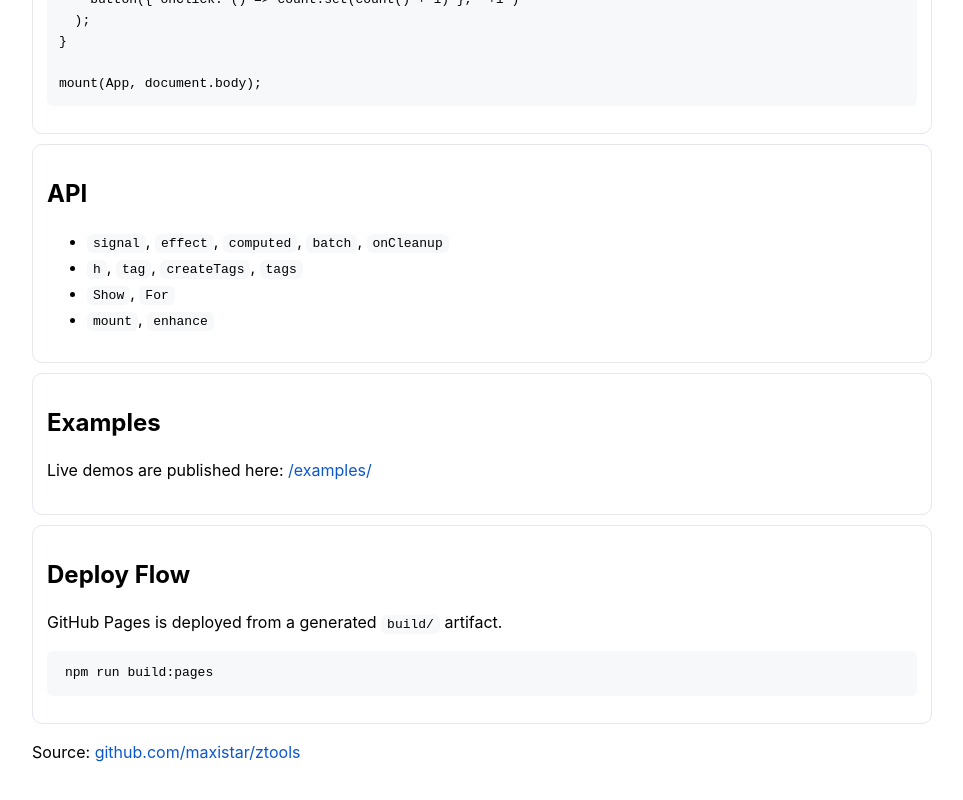
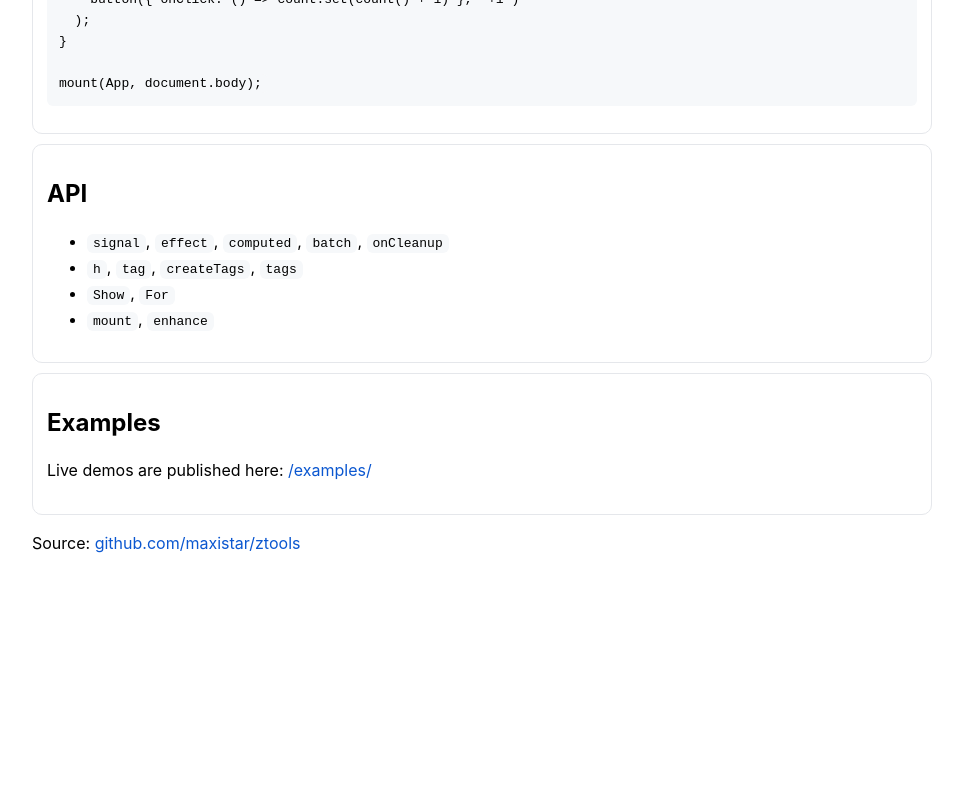
Before and after one commit to maxistar/ztools, a website: page docs/index.html in a window 1280 px wide. Shown: the part 672-1472 px from the top of the page, without its empty margins (158-1121 px from the left). After the commit the page ends 1268 px from the top, so only its background shows below. Drawn offline with Linux system fonts and the light colour scheme.

Commit message:
remove deployment note

```diff
--- a/docs/index.html
+++ b/docs/index.html
@@ -25,7 +25,7 @@
   </nav>
 
   <h1>ztools</h1>
-  <p class="muted">Tiny JS-first reactive UI runtime.</p>
+  <p class="muted">Tiny DOM-first reactive UI runtime.</p>
 
   <div class="card">
     <h2>Install</h2>
@@ -67,12 +67,6 @@ mount(App, document.body);
     <p>Live demos are published here: <a href="./examples/">/examples/</a></p>
   </div>
 
-  <div class="card">
-    <h2>Deploy Flow</h2>
-    <p>GitHub Pages is deployed from a generated <code>build/</code> artifact.</p>
-    <pre><code>npm run build:pages</code></pre>
-  </div>
-
   <p>
     Source: <a href="https://github.com/maxistar/ztools" target="_blank" rel="noopener">github.com/maxistar/ztools</a>
   </p>
```
